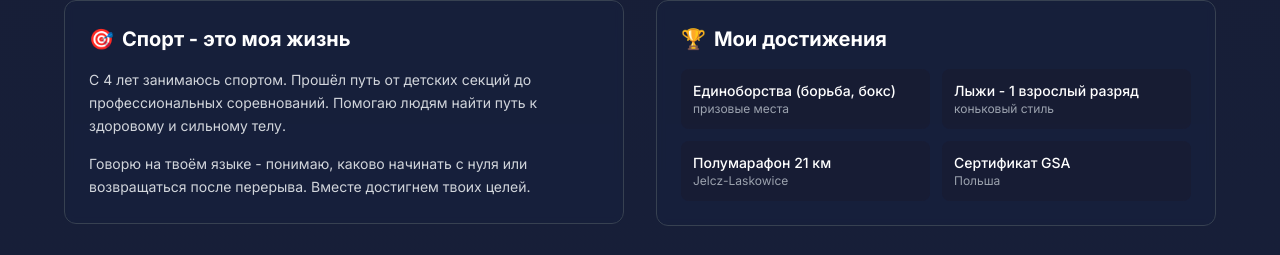
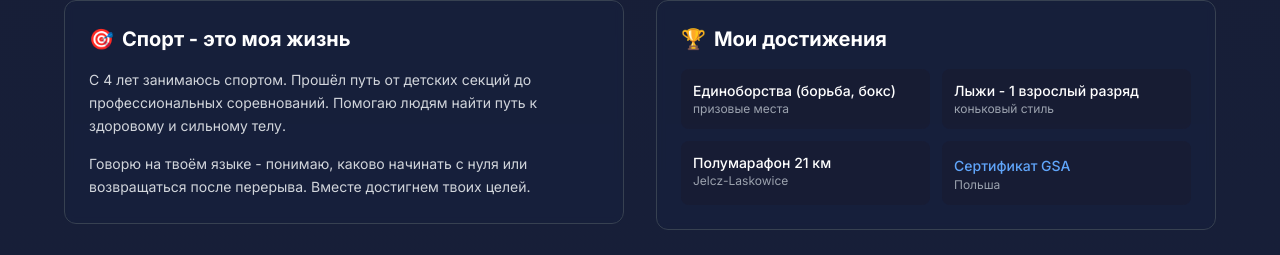
Before and after one commit to Vanya2003best/fitness-trainer, a Next.js app: page / in a window 1280 px wide. Shown: the part 2041-2296 px from the top of the page. Built offline with nearby package versions, Linux system fonts and the light colour scheme.

Commit message:
Add GSA certificate link in About section

```diff
--- a/components/About.tsx
+++ b/components/About.tsx
@@ -75,8 +75,24 @@ export default function About() {
             <div className="grid grid-cols-2 gap-3">
               {t.experienceItems.map((item, index) => (
                 <div key={index} className="bg-primary/50 rounded-lg p-3">
-                  <div className="text-white text-sm font-medium">{item.text[lang]}</div>
-                  <div className="text-gray-400 text-xs">{item.detail[lang]}</div>
+                  {index === 3 ? (
+                    <>
+                      <a
+                        href="https://www.gsacademy.pl/kurs-na-trenera-personalnego/"
+                        target="_blank"
+                        rel="noopener noreferrer"
+                        className="text-blue-400 text-sm font-medium hover:text-blue-300 transition-colors"
+                      >
+                        {item.text[lang]}
+                      </a>
+                      <div className="text-gray-400 text-xs">{item.detail[lang]}</div>
+                    </>
+                  ) : (
+                    <>
+                      <div className="text-white text-sm font-medium">{item.text[lang]}</div>
+                      <div className="text-gray-400 text-xs">{item.detail[lang]}</div>
+                    </>
+                  )}
                 </div>
               ))}
             </div>
```
